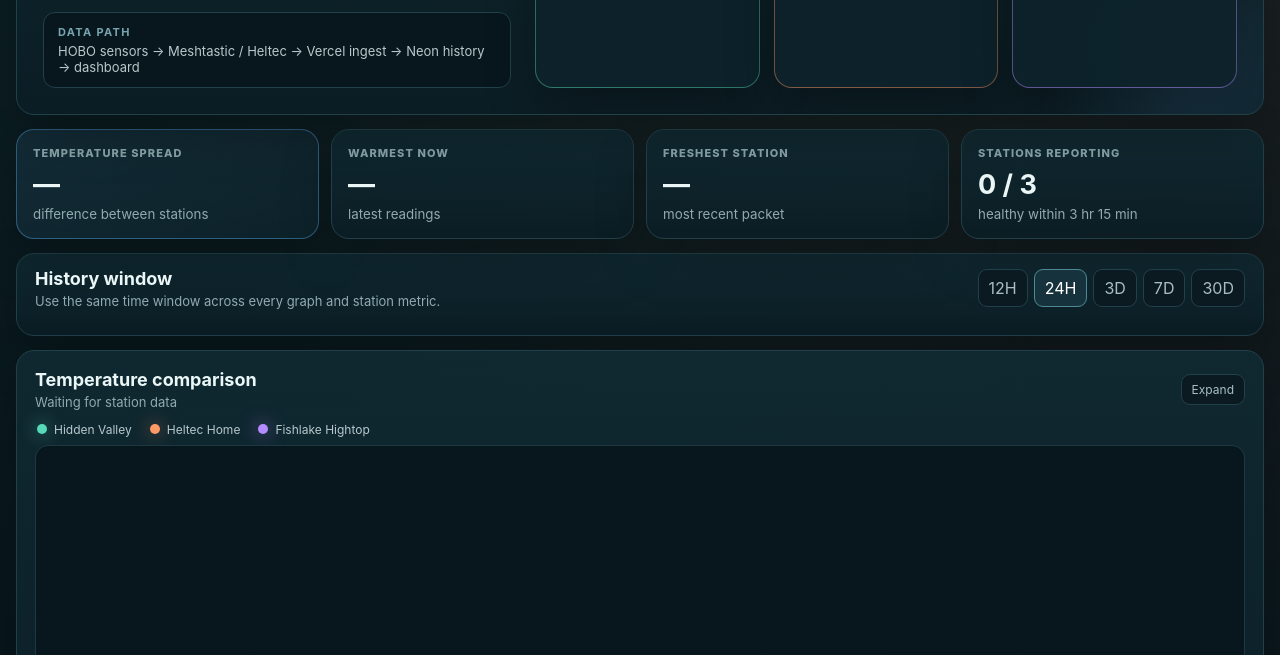
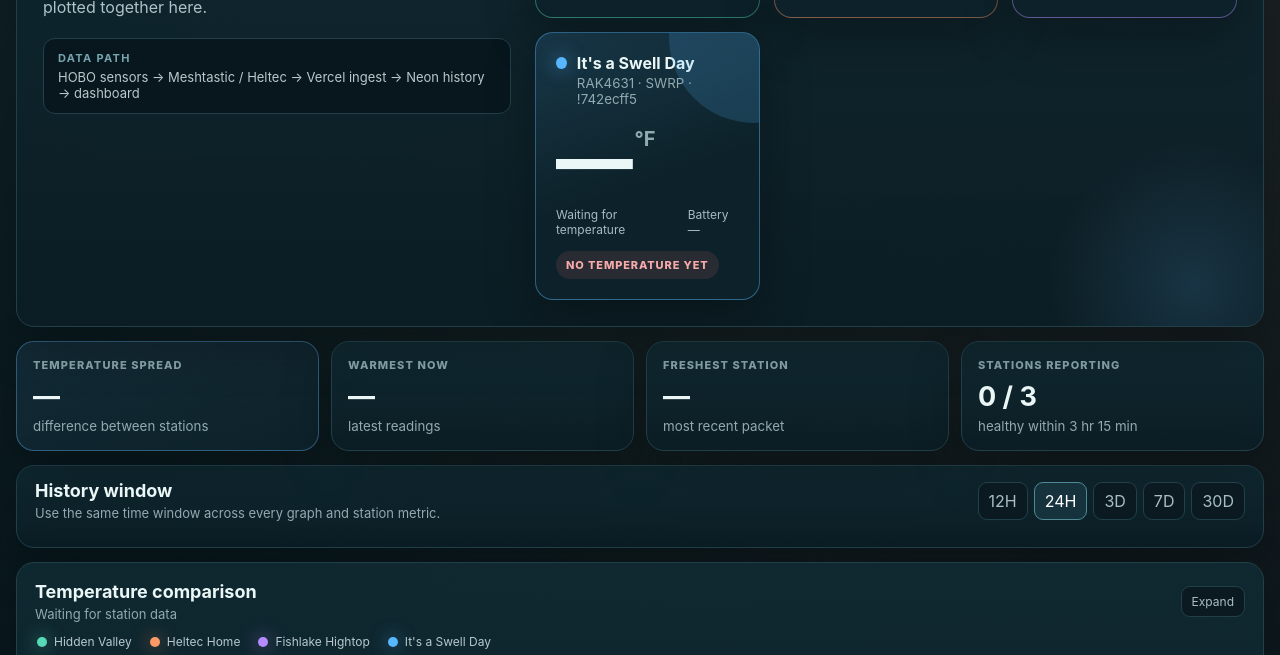
Before and after one commit to canyoncountryadventure/Meshtastic, a website: page index.html in a window 1280 px wide. Shown: the part 365-1020 px from the top of the page. Drawn offline with nearby package versions, Linux system fonts and the light colour scheme; no server answers.

Commit message:
Load It's a Swell Day dashboard extension

```diff
--- a/index.html
+++ b/index.html
@@ -154,6 +154,7 @@
 </script>
 <script src="/dashboard.js?v=20260828-two-station"></script>
 <script src="/fishlake.js?v=20260830-fishlake"></script>
+<script src="/swell.js?v=20260907-swell"></script>
 <script>
 if (window.__meshtasticNativeSetInterval) {
   window.setInterval = window.__meshtasticNativeSetInterval;
```
